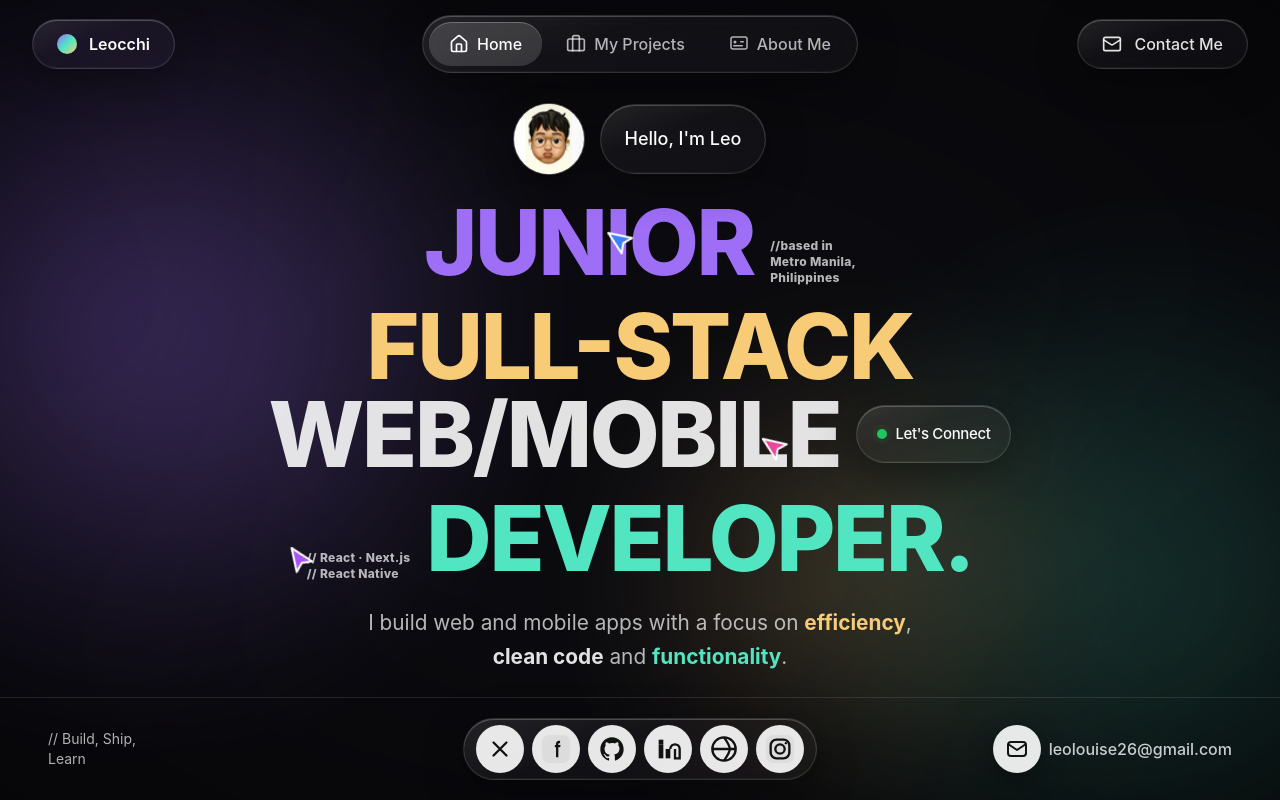
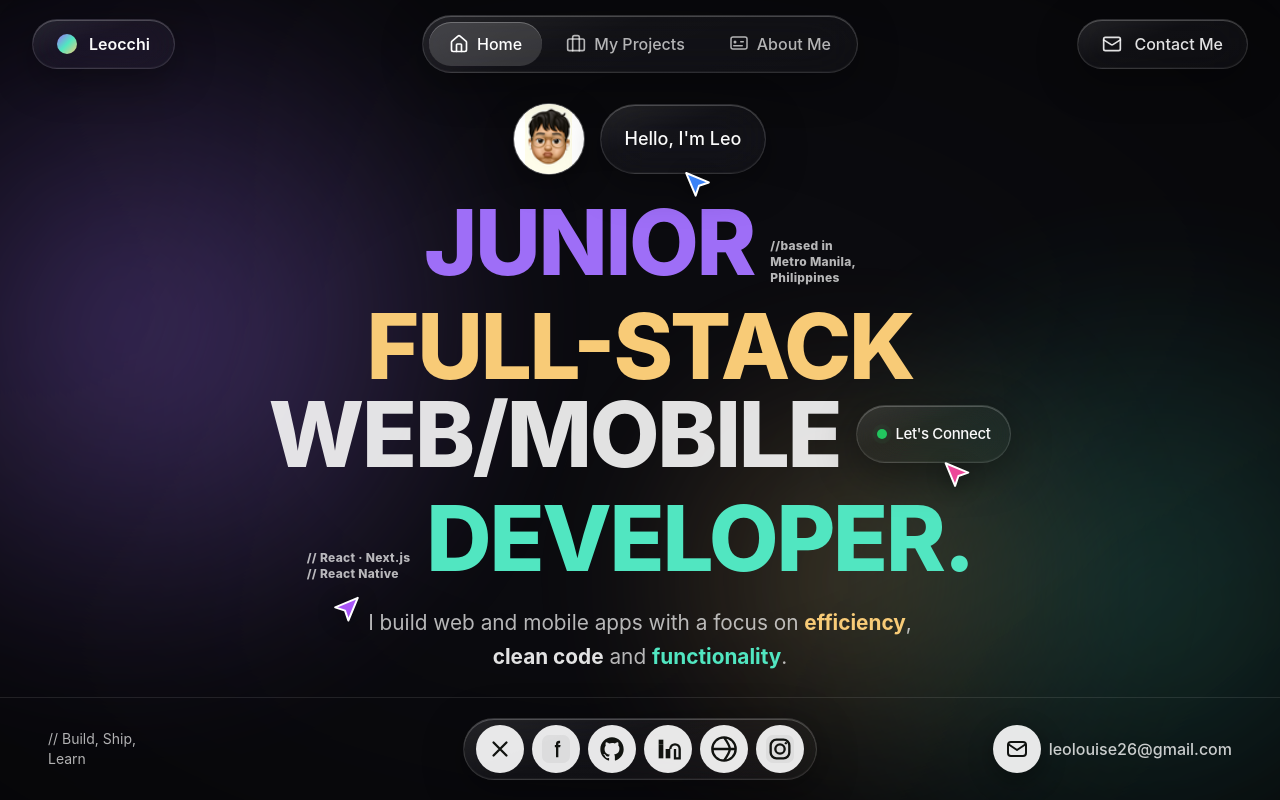
Before and after one commit to Leocch1/my-portfolio, a Next.js app: page / in a window 1280 px wide. Shown: the top 800 px of the page. Built offline with nearby package versions, Linux system fonts and the light colour scheme.

Commit message:
fix: update animation properties across multiple components to ensure consistent transition effects

```diff
--- a/app/contact/page.tsx
+++ b/app/contact/page.tsx
@@ -86,7 +86,7 @@ export default function ContactPage() {
 
           <MotionDiv
             initial={{ opacity: 0, x: -50, filter: "blur(10px)" }}
-            animate={{ opacity: 1, x: 0, filter: "blur(0px)" }}
+            animate={{ opacity: 1, x: 0, filter: "blur(0px)", transitionEnd: { filter: "none" } }}
             transition={{ duration: 0.5, delay: 0.2 }}
             className="relative"
           >
@@ -128,7 +128,7 @@ export default function ContactPage() {
 
           <MotionDiv
             initial={{ opacity: 0, y: 20, filter: "blur(10px)" }}
-            animate={{ opacity: 1, y: 0, filter: "blur(0px)" }}
+            animate={{ opacity: 1, y: 0, filter: "blur(0px)", transitionEnd: { filter: "none" } }}
             transition={{ duration: 0.5 }}
           >
             <div className="mb-16">
--- a/app/projects/page.tsx
+++ b/app/projects/page.tsx
@@ -111,7 +111,7 @@ export default function ProjectsPage() {
       <main className="flex-grow container mx-auto px-4 py-16 sm:px-6 lg:px-8">
         <MotionDiv
           initial={{ opacity: 0, y: -20, filter: "blur(10px)" }}
-          animate={{ opacity: 1, y: 0, filter: "blur(0px)" }}
+          animate={{ opacity: 1, y: 0, filter: "blur(0px)", transitionEnd: { filter: "none" } }}
           transition={{ duration: 0.5 }}
           className="mb-16"
         >
@@ -138,7 +138,7 @@ export default function ProjectsPage() {
               key={project.id}
               className="glass rounded-[32px] p-4 sm:p-6"
               initial={{ opacity: 0, y: 50, filter: "blur(10px)" }}
-              whileInView={{ opacity: 1, y: 0, filter: "blur(0px)" }}
+              whileInView={{ opacity: 1, y: 0, filter: "blur(0px)", transitionEnd: { filter: "none" } }}
               viewport={{ once: true, amount: 0.1 }}
               transition={{ duration: 0.6, delay: index * 0.1 }}
             >
--- a/components/HelloSplash.tsx
+++ b/components/HelloSplash.tsx
@@ -63,7 +63,7 @@ export default function HelloSplash({ onFinish }: { onFinish: () => void }) {
       <div className="relative flex h-full w-full flex-col items-center justify-center px-6">
         <motion.div
           initial={{ opacity: 0, scale: 0.9, filter: textBlur }}
-          animate={{ opacity: 1, scale: 1, filter: "blur(0px)" }}
+          animate={{ opacity: 1, scale: 1, filter: "blur(0px)", transitionEnd: { filter: "none" } }}
           transition={{ duration: 0.8, ease: [0.32, 0.72, 0, 1] }}
           className="flex flex-col items-center gap-8"
         >
--- a/components/layout/footer.tsx
+++ b/components/layout/footer.tsx
@@ -111,7 +111,7 @@ export default function Footer() {
           >
             <MotionDiv
               initial={{ opacity: 0, y: 50, filter: "blur(10px)" }}
-              whileInView={{ opacity: 1, y: 0, filter: "blur(0px)" }}
+              whileInView={{ opacity: 1, y: 0, filter: "blur(0px)", transitionEnd: { filter: "none" } }}
               viewport={{ once: true, amount: 0.2 }}
               transition={{ duration: 0.8 }}
               className="w-full text-center"
--- a/components/layout/header.tsx
+++ b/components/layout/header.tsx
@@ -60,7 +60,7 @@ export default function Header() {
             return (
               <MotionDiv
                 key={link.href}
-                variants={{ hidden: { opacity: 0, y: -20, filter: "blur(10px)" }, visible: { opacity: 1, y: 0, filter: "blur(0px)" } }}
+                variants={{ hidden: { opacity: 0, y: -20, filter: "blur(10px)" }, visible: { opacity: 1, y: 0, filter: "blur(0px)", transitionEnd: { filter: "none" } } }}
                 className="relative"
               >
                 {isActive && (
--- a/components/sections/about.tsx
+++ b/components/sections/about.tsx
@@ -130,7 +130,7 @@ export default function AboutSection() {
 							<MotionDiv
 								key={service.title}
 								initial={{ opacity: 0, y: 50, filter: "blur(10px)" }}
-								whileInView={{ opacity: 1, y: 0, filter: "blur(0px)" }}
+								whileInView={{ opacity: 1, y: 0, filter: "blur(0px)", transitionEnd: { filter: "none" } }}
 								viewport={{ once: true, amount: 0.2 }}
 								transition={{ duration: 0.5, delay: 0.1 * index }}
 							>
--- a/components/sections/hero.tsx
+++ b/components/sections/hero.tsx
@@ -4,6 +4,8 @@ import { Avatar, AvatarFallback, AvatarImage } from "@/components/ui/avatar";
 import { MotionDiv, MotionButton } from "@/components/motion";
 import Link from "next/link";
 import { useState, type MouseEvent } from 'react';
+import { motion, useReducedMotion } from "framer-motion";
+import { cn } from "@/lib/utils";
 
 const FilledCursor = ({ className, color }: { className?: string, color: string }) => (
     <svg
@@ -19,6 +21,47 @@ const FilledCursor = ({ className, color }: { className?: string, color: string
         <path d="M3 3l7.07 16.97 2.51-7.39 7.39-2.51L3 3z"></path>
     </svg>
 );
+
+const LOOP_STEPS = 24;
+
+// Sits just below its (relatively positioned) parent, pointing up at it, and glides side to side
+// on a flat loop (wide `travel`, small `lift`) so the motion has a slight circular feel
+const PointingCursor = ({
+    color,
+    travel,
+    lift = 8,
+    duration,
+    mirrored = false,
+    className,
+}: {
+    color: string;
+    travel: number;
+    lift?: number;
+    duration: number;
+    mirrored?: boolean;
+    className?: string;
+}) => {
+    const reduceMotion = useReducedMotion();
+    // Start on the left; a mirrored cursor also loops the other way round
+    const angles = Array.from({ length: LOOP_STEPS + 1 }, (_, i) => Math.PI + (mirrored ? -1 : 1) * (2 * Math.PI * i) / LOOP_STEPS);
+    const x = angles.map((a) => travel * Math.cos(a));
+    const y = angles.map((a) => lift * Math.sin(a));
+
+    return (
+        <motion.div
+            aria-hidden
+            className={cn("pointer-events-none absolute left-1/2 top-full z-30 mt-1 h-8 w-8", className)}
+            initial={{ x: x[0], y: y[0] }}
+            animate={reduceMotion ? undefined : { x, y }}
+            transition={{ duration, ease: "linear", repeat: Infinity }}
+        >
+            <FilledCursor
+                className={cn("h-full w-full drop-shadow-[0_4px_10px_rgba(0,0,0,0.45)]", mirrored && "-scale-x-100")}
+                color={color}
+            />
+        </motion.div>
+    );
+};
 
 
 export default function HeroSection() {
@@ -36,76 +79,13 @@ export default function HeroSection() {
     };
 
   return (
-    <section className="flex flex-grow items-center justify-center text-foreground p-4 pb-6 md:py-4 overflow-hidden">
+    // overflow-x-clip (not hidden) so the cursors can't add horizontal scroll but aren't cut off below
+    <section className="flex flex-grow items-center justify-center text-foreground p-4 pb-6 md:py-4 overflow-x-clip">
       <div className="w-full max-w-6xl mx-auto">
         <div className="relative text-center pt-24 min-h-[80vh] md:pt-0 md:min-h-0">
-          {/* Cursors */}
-          <MotionDiv
-            className="absolute z-30 h-6 w-6 md:h-8 md:w-8"
-            style={{
-              top: '20%',
-              left: '48%'
-            }}
-            animate={{
-              x: [-25, 25, -25],
-              y: [20, -20, 20],
-              rotate: [-25, 25, -25],
-            }}
-            transition={{
-              duration: 8,
-              ease: 'easeInOut',
-              repeat: Infinity,
-              repeatType: 'mirror',
-            }}
-          >
-            <FilledCursor className="h-full w-full" color="#3b82f6" />
-          </MotionDiv>
-
-          <MotionDiv
-            className="absolute z-30 h-8 w-8 hidden md:block"
-            style={{
-              top: '60%',
-              right: '38%'
-            }}
-            animate={{
-              x: [30, -30, 30],
-              y: [-25, 25, -25],
-              rotate: [-20, 20, -20],
-            }}
-            transition={{
-              duration: 8.5,
-              ease: 'easeInOut',
-              repeat: Infinity,
-              repeatType: 'mirror',
-            }}
-          >
-            <FilledCursor className="h-full w-full" color="#ec4899" />
-          </MotionDiv>
-
-          <MotionDiv
-            className="absolute z-30 h-8 w-8 hidden md:block"
-            style={{
-              bottom: '18%',
-              left: '20%'
-            }}
-            animate={{
-              x: [-25, 25, -25],
-              y: [20, -20, 20],
-              rotate: [30, -30, 30],
-            }}
-            transition={{
-              duration: 7.5,
-              ease: 'easeInOut',
-              repeat: Infinity,
-              repeatType: 'mirror',
-            }}
-          >
-            <FilledCursor className="h-full w-full" color="#a855f7" />
-          </MotionDiv>
-
           <MotionDiv
             initial={{ opacity: 0, y: -20, filter: "blur(10px)" }}
-            animate={{ opacity: 1, y: 0, filter: "blur(0px)" }}
+            animate={{ opacity: 1, y: 0, filter: "blur(0px)", transitionEnd: { filter: "none" } }}
             transition={{ duration: 0.5, delay: 0.2 }}
             className="relative flex items-center gap-4 justify-center mb-4 z-10"
           >
@@ -117,8 +97,9 @@ export default function HeroSection() {
               />
               <AvatarFallback>L</AvatarFallback>
             </Avatar>
-            <div className="glass h-[70px] flex items-center rounded-full px-6 whitespace-nowrap text-lg font-medium text-foreground">
+            <div className="glass relative h-[70px] flex items-center rounded-full px-6 whitespace-nowrap text-lg font-medium text-foreground">
               Hello, I'm Leo
+              <PointingCursor color="#3b82f6" travel={45} duration={6} className="h-6 w-6 md:h-8 md:w-8" />
             </div>
           </MotionDiv>
 
@@ -130,7 +111,7 @@ export default function HeroSection() {
               <div className="flex md:hidden justify-center items-center gap-2">
                 <MotionDiv
                   initial={{ opacity: 0, x: -10, filter: "blur(10px)" }}
-                  animate={{ opacity: 1, x: 0, filter: "blur(0px)" }}
+                  animate={{ opacity: 1, x: 0, filter: "blur(0px)", transitionEnd: { filter: "none" } }}
                   transition={{ duration: 0.5, delay: 0.6 }}
                   className="text-[10px] text-white/70 text-left "
                 >
@@ -138,14 +119,14 @@ export default function HeroSection() {
                 </MotionDiv>
                 <MotionDiv
                   initial={{ opacity: 0, y: 20, filter: "blur(10px)" }}
-                  animate={{ opacity: 1, y: 0, filter: "blur(0px)" }}
+                  animate={{ opacity: 1, y: 0, filter: "blur(0px)", transitionEnd: { filter: "none" } }}
                   transition={{ duration: 0.5, delay: 0.3 }}
                 >
                   <span className="text-primary text-5xl sm:text-6xl">JUNIOR</span>
                 </MotionDiv>
                 <MotionDiv
                   initial={{ opacity: 0, x: 10, filter: "blur(10px)" }}
-                  animate={{ opacity: 1, x: 0, filter: "blur(0px)" }}
+                  animate={{ opacity: 1, x: 0, filter: "blur(0px)", transitionEnd: { filter: "none" } }}
                   transition={{ duration: 0.5, delay: 0.3 }}
                   className="text-[10px] text-white/70 text-left tracking-wide leading-relaxed"
                 >
@@ -157,14 +138,14 @@ export default function HeroSection() {
               <div className="hidden md:flex justify-center items-end gap-4">
                 <MotionDiv
                   initial={{ opacity: 0, y: 20, filter: "blur(10px)" }}
-                  animate={{ opacity: 1, y: 0, filter: "blur(0px)" }}
+                  animate={{ opacity: 1, y: 0, filter: "blur(0px)", transitionEnd: { filter: "none" } }}
                   transition={{ duration: 0.5, delay: 0.3 }}
                 >
                   <span className="text-primary">JUNIOR</span>
                 </MotionDiv>
                 <MotionDiv
                   initial={{ opacity: 0, y: 20, filter: "blur(10px)" }}
-                  animate={{ opacity: 1, y: 0, filter: "blur(0px)" }}
+                  animate={{ opacity: 1, y: 0, filter: "blur(0px)", transitionEnd: { filter: "none" } }}
                   transition={{ duration: 0.5, delay: 0.3 }}
                   className="text-[10px] sm:text-xs text-white/70 pb-2 text-left tracking-wide leading-relaxed"
                 >
@@ -175,7 +156,7 @@ export default function HeroSection() {
               <div className="flex justify-center items-end gap-4">
                 <MotionDiv
                   initial={{ opacity: 0, y: 20, filter: "blur(10px)" }}
-                  animate={{ opacity: 1, y: 0, filter: "blur(0px)" }}
+                  animate={{ opacity: 1, y: 0, filter: "blur(0px)", transitionEnd: { filter: "none" } }}
                   transition={{ duration: 0.5, delay: 0.4 }}
                 >
                   <span className="text-secondary">FULL-STACK</span>
@@ -185,16 +166,16 @@ export default function HeroSection() {
               <div className="flex flex-wrap md:flex-nowrap justify-center items-center gap-x-4 gap-y-2 -mt-4">
                 <MotionDiv
                   initial={{ opacity: 0, y: 20, filter: "blur(10px)" }}
-                  animate={{ opacity: 1, y: 0, filter: "blur(0px)" }}
+                  animate={{ opacity: 1, y: 0, filter: "blur(0px)", transitionEnd: { filter: "none" } }}
                   transition={{ duration: 0.5, delay: 0.5 }}
                 >
                   <span className="text-foreground/90">WEB/MOBILE</span>
                 </MotionDiv>
                 <MotionDiv
                     initial={{ opacity: 0, y: 20, filter: "blur(10px)" }}
-                    animate={{ opacity: 1, y: 0, filter: "blur(0px)" }}
+                    animate={{ opacity: 1, y: 0, filter: "blur(0px)", transitionEnd: { filter: "none" } }}
                     transition={{ duration: 0.5, delay: 0.5 }}
-                    className="flex-shrink-0 self-center flex text-base leading-none tracking-normal"
+                    className="relative z-10 flex-shrink-0 self-center flex text-base leading-none tracking-normal"
                 >
                     {/* flex (not inline) so the pill centers on the word instead of sitting on the headline's baseline */}
                     <Link href="/contact" passHref className="flex">
@@ -214,22 +195,25 @@ export default function HeroSection() {
                             </span>
                         </MotionButton>
                     </Link>
+                    <PointingCursor color="#ec4899" travel={35} duration={5.2} className="hidden md:block" />
                 </MotionDiv>
               </div>
 
               <div className="flex justify-center items-end gap-4">
                 <MotionDiv
                   initial={{ opacity: 0, y: 20, filter: "blur(10px)" }}
-                  animate={{ opacity: 1, y: 0, filter: "blur(0px)" }}
+                  animate={{ opacity: 1, y: 0, filter: "blur(0px)", transitionEnd: { filter: "none" } }}
                   transition={{ duration: 0.6, delay: 0.6 }}
-                  className="text-xs sm:text-xs text-white/70 pb-2 text-left hidden md:block tracking-wide leading-relaxed"
+                  className="relative z-10 text-xs sm:text-xs text-white/70 pb-2 text-left hidden md:block tracking-wide leading-relaxed"
                 >
                   // React · Next.js <br />
                   // React Native
+                  {/* Mirrored so it points up-right; -ml-8 keeps its tip (now on the right edge) centered */}
+                  <PointingCursor color="#a855f7" travel={30} duration={5.6} mirrored className="-mt-1 -ml-8" />
                 </MotionDiv>
                 <MotionDiv
                   initial={{ opacity: 0, y: 20, filter: "blur(10px)" }}
-                  animate={{ opacity: 1, y: 0, filter: "blur(0px)" }}
+                  animate={{ opacity: 1, y: 0, filter: "blur(0px)", transitionEnd: { filter: "none" } }}
                   transition={{ duration: 0.6, delay: 0.7 }}
                 >
                   <span className="text-accent">DEVELOPER.</span>
@@ -241,7 +225,7 @@ export default function HeroSection() {
           <MotionDiv
             className="mt-2 md:mt-4 max-w-xl mx-auto text-xl md:text-[length:clamp(1.125rem,2.6svh,1.5rem)] text-white/70 leading-relaxed"
             initial={{ opacity: 0, y: 20, filter: "blur(10px)" }}
-            animate={{ opacity: 1, y: 0, filter: "blur(0px)" }}
+            animate={{ opacity: 1, y: 0, filter: "blur(0px)", transitionEnd: { filter: "none" } }}
             transition={{ duration: 0.5, delay: 0.7 }}
           >
             I build web and mobile apps with a focus on{" "}
```
Also changed, not shown: app/about/page.tsx (+5 -5 lines).
